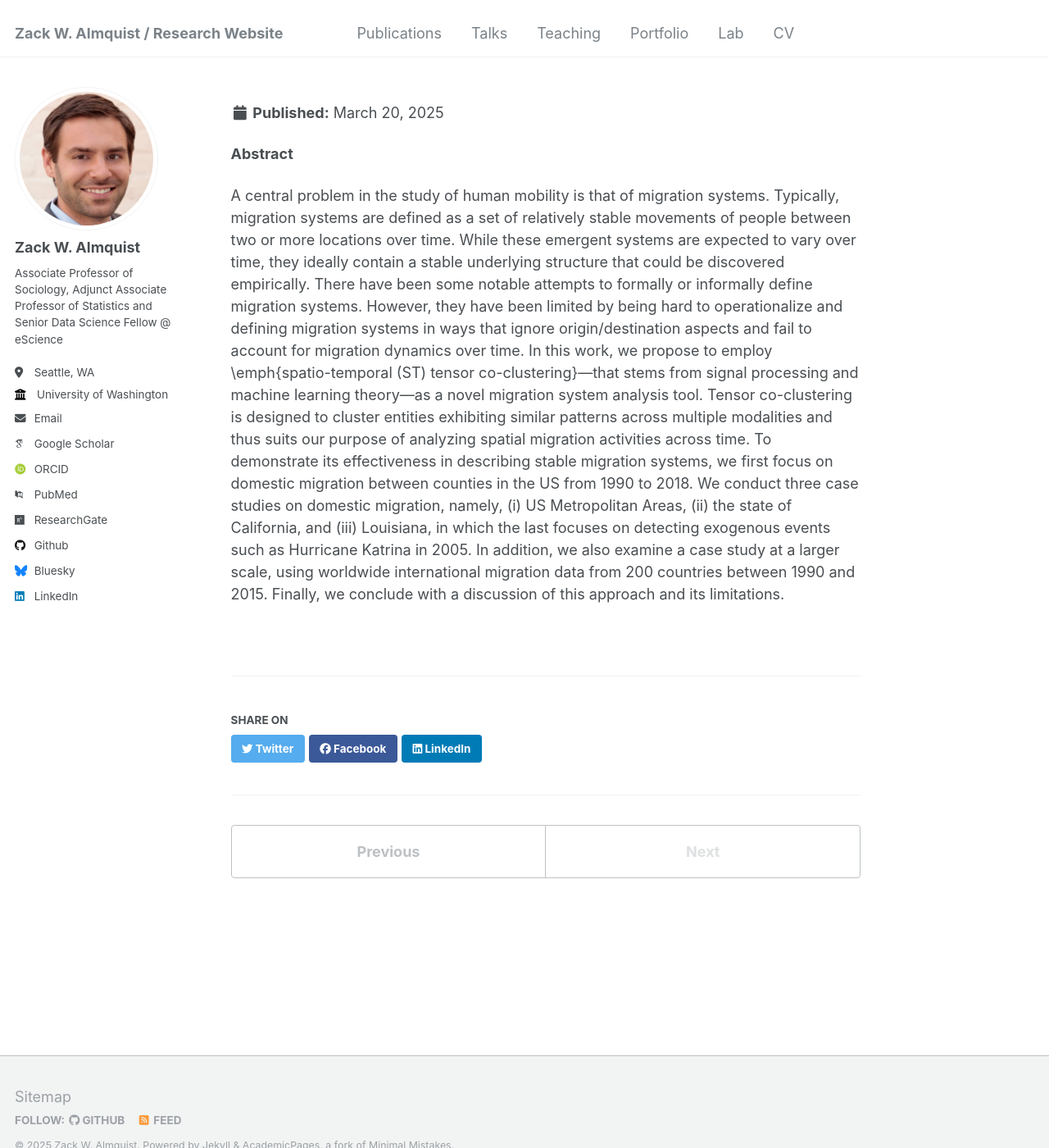
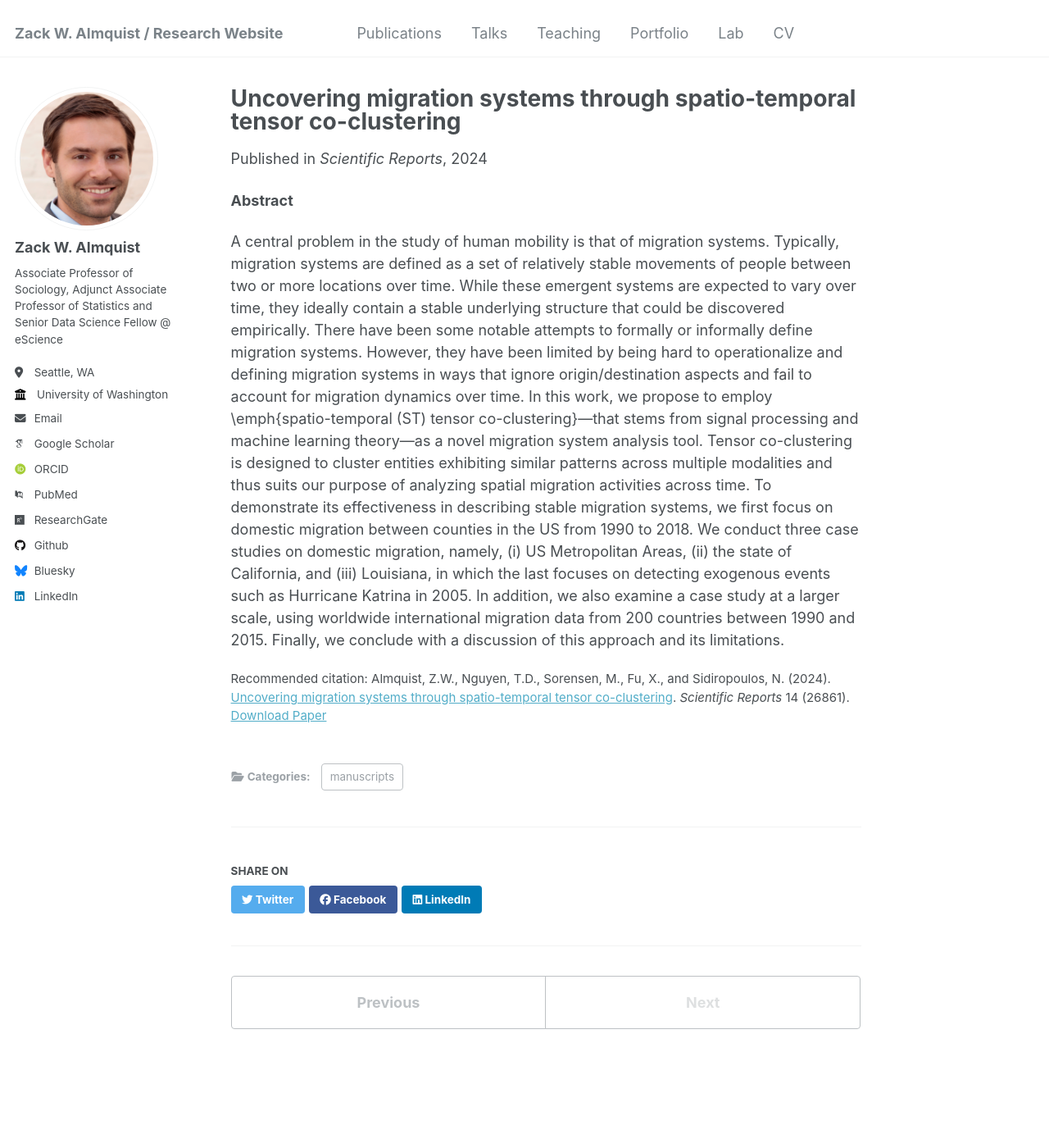
Before and after one commit to zalmquist/zalmquist.github.io, a Jekyll site: the page built from _publications/2024-10-30-sr.md, in a window 1280 px wide and 1400 px high. Shown: the whole window at 82% size. Built offline with Jekyll 4.4.1, drawn with Linux system fonts in a browser that asks for light colours; some web fonts are replaced.

Commit message:
Update 2024-10-30-sr.md

```diff
--- a/_publications/2024-10-30-sr.md
+++ b/_publications/2024-10-30-sr.md
@@ -7,7 +7,7 @@ excerpt: ''
 date: 2024-10-30
 venue: 'Scientific Reports'
 paperurl: 'https://depts.washington.edu/zalmquist/articles/almquist_SR.pdf'
-citation: 'Almquist, Z.W., Nguyen, T.D., Sorensen, M., Fu, X., and Sidiropoulos, N. (2024). <a href="https://www.nature.com/articles/s41598-024-78112-z">Uncovering migration systems through spatio-temporal tensor co-clustering</a>. <i>Scientific Reports</i> 14 (26861).
+citation: 'Almquist, Z.W., Nguyen, T.D., Sorensen, M., Fu, X., and Sidiropoulos, N. (2024). <a href="https://www.nature.com/articles/s41598-024-78112-z">Uncovering migration systems through spatio-temporal tensor co-clustering</a>. <i>Scientific Reports</i> 14 (26861).'
 ---
 
 
```
